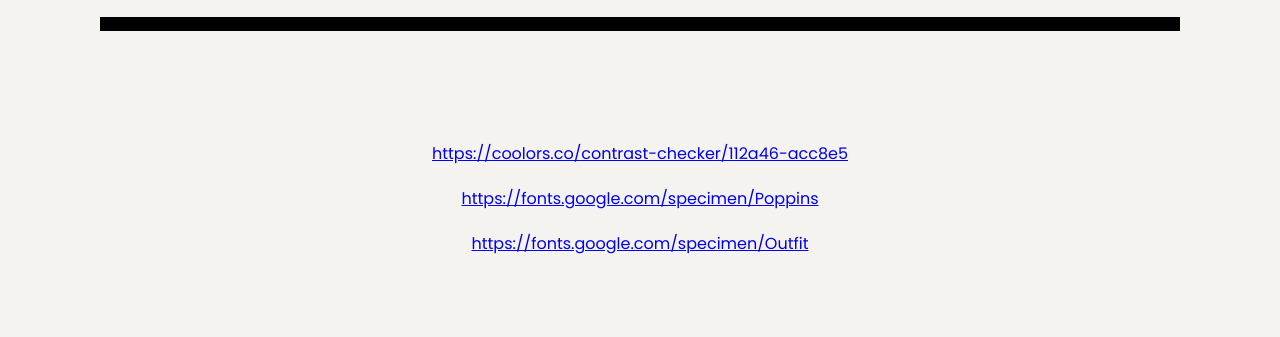
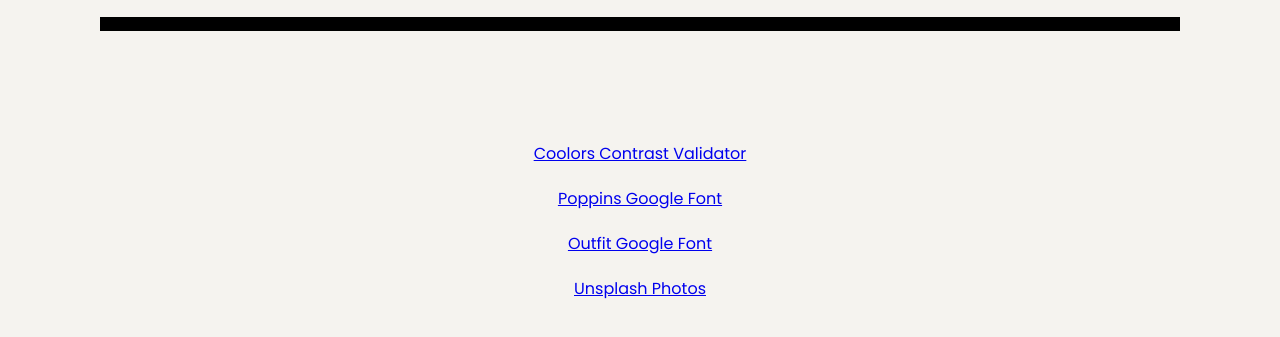
Before and after one commit to Strawb3rryjam/Slotion-StyleGuide, a plain HTML site: page references.html in a window 1280 px wide. Shown: the part 373-710 px from the top of the page. Drawn offline with Linux system fonts and the light colour scheme.

Commit message:
updated references

```diff
--- a/references.html
+++ b/references.html
@@ -52,17 +52,15 @@
 
 
     <div class="link">
-        <a
-            href="https://coolors.co/contrast-checker/112a46-acc8e5">https://coolors.co/contrast-checker/112a46-acc8e5</a>
+        <a href="https://coolors.co/contrast-checker/112a46-acc8e5">Coolors Contrast Validator</a>
     </div>
 
-    <div class="link"> <a href=" https://fonts.google.com/specimen/Poppins">
-            https://fonts.google.com/specimen/Poppins</a>
-    </div>
+    <div class="link"> <a href=" https://fonts.google.com/specimen/Poppins"> Poppins Google Font</a> </div>
 
 
-    <div class="link"> <a href=" https://fonts.google.com/specimen/Outfit"> https://fonts.google.com/specimen/Outfit</a>
-    </div>
+    <div class="link"> <a href="https://fonts.google.com/specimen/Outfit"> Outfit Google Font</a> </div>
+
+    <div class="link"> <a href="https://unsplash.com"> Unsplash Photos</a> </div>
 
 </body>
 
```
